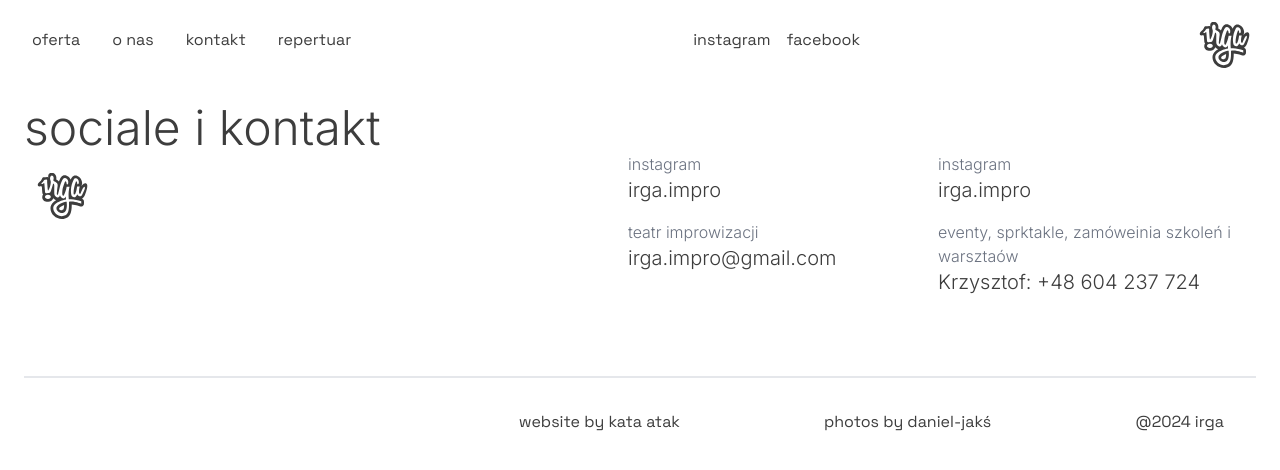
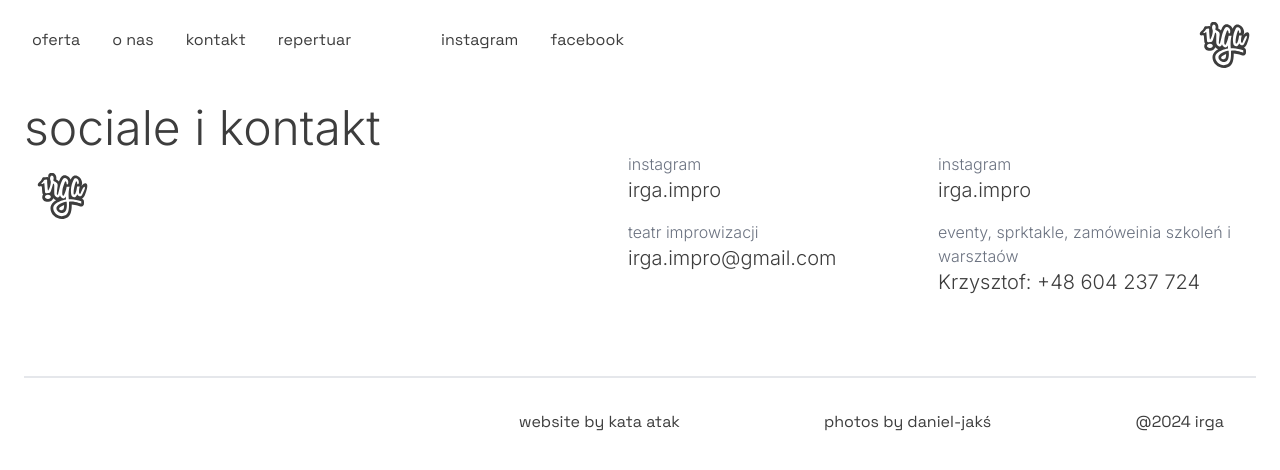
Before and after one commit to mikoszewski/mikoszewski.github.io, a Next.js app: page /o_nas in a window 1280 px wide. Shown: the top 470 px of the page. Built offline with nearby package versions, Linux system fonts and the light colour scheme.

Commit message:
top_toolbar-add-links

```diff
--- a/app/content/components/Toolbar/TopToolbar.tsx
+++ b/app/content/components/Toolbar/TopToolbar.tsx
@@ -12,7 +12,8 @@ export const TopToolbar = () => {
   };
   return (
     <div className="bg-transparent p-4 flex justify-between items-center sticky top-0 h-[80px]">
-      <div className="flex space-x-4 p-2">
+      <div className="flex justify-between space-x-4 p-2 w-1/2">
+        <div className=" flex gap-4">
           <button
             className="button-toolbar"
             onClick={() => scrollToSection("offer")}
@@ -35,13 +36,28 @@ export const TopToolbar = () => {
             repertuar
           </button>
         </div>
-      <div>
-        <button className="button-toolbar">instagram</button>
-        <button className="button-toolbar">facebook</button>
+        <div className="flex gap-4">
+          <Link
+            href={"https://www.instagram.com/irga.impro/reels/"}
+            className="button-toolbar"
+            target={"_blank"}
+          >
+            instagram
+          </Link>
+          <Link
+            href={"https://www.facebook.com/irga.impro"}
+            target={"_blank"}
+            className="button-toolbar"
+          >
+            facebook
+          </Link>
         </div>
+      </div>
+      <div className="justify-end">
         <Link href="/">
           <Image src={logo} alt={"logo"} />
         </Link>
       </div>
+    </div>
   );
 };
```
Lines whose indentation alone changed are shown as unchanged.
